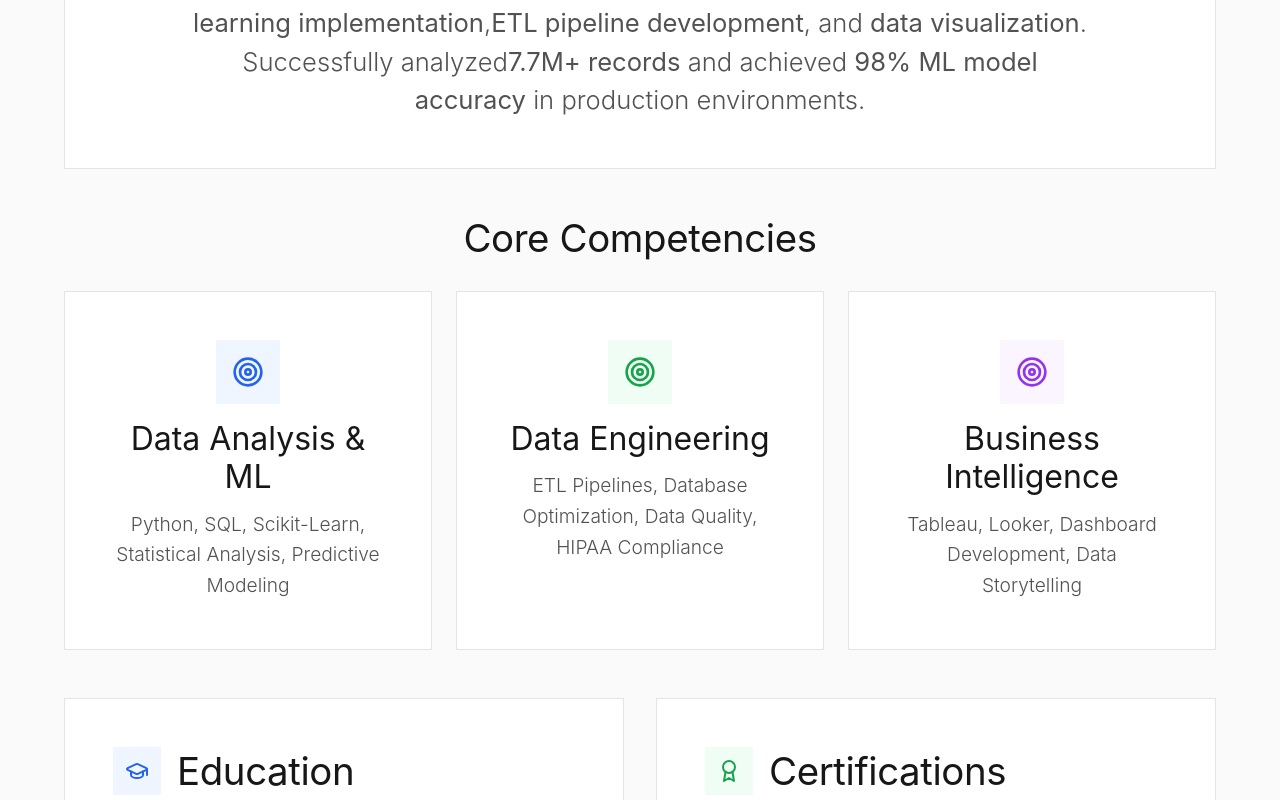
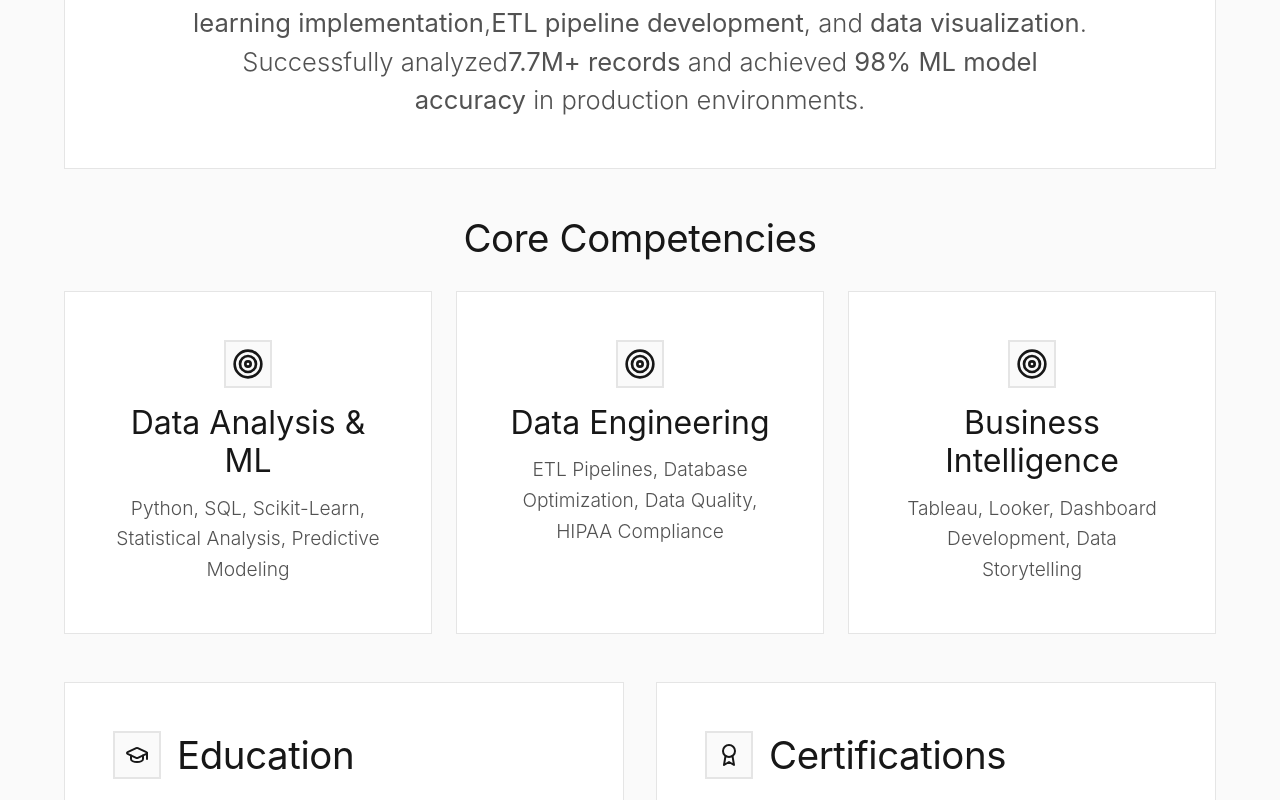
Before and after one commit to tzolkowski96/tobin_data_portfolio_website, a React (Vite) app: page / in a window 1280 px wide. Shown: the part 2000-2800 px from the top of the page. Built offline with nearby package versions, Linux system fonts and the light colour scheme.

Commit message:
Colorless Black and White Minimalist Design

```diff
--- a/src/components/About.tsx
+++ b/src/components/About.tsx
@@ -37,24 +37,24 @@ const About: React.FC = () => {
           <h3 className="heading-2 text-gray-900 dark:text-white mb-8 text-center">Core Competencies</h3>
           <div className="grid md:grid-cols-3 gap-6">
             <div className="minimal-card text-center">
-              <div className="w-16 h-16 mx-auto mb-4 bg-blue-50 dark:bg-blue-900/20 flex items-center justify-center">
-                <Target size={32} className="text-blue-600 dark:text-blue-400" />
+              <div className="icon-container mx-auto mb-4">
+                <Target size={32} className="text-gray-900 dark:text-white" />
               </div>
               <h4 className="heading-3 text-gray-900 dark:text-white mb-3">Data Analysis & ML</h4>
               <p className="body-regular">Python, SQL, Scikit-Learn, Statistical Analysis, Predictive Modeling</p>
             </div>
 
             <div className="minimal-card text-center">
-              <div className="w-16 h-16 mx-auto mb-4 bg-green-50 dark:bg-green-900/20 flex items-center justify-center">
-                <Target size={32} className="text-green-600 dark:text-green-400" />
+              <div className="icon-container mx-auto mb-4">
+                <Target size={32} className="text-gray-900 dark:text-white" />
               </div>
               <h4 className="heading-3 text-gray-900 dark:text-white mb-3">Data Engineering</h4>
               <p className="body-regular">ETL Pipelines, Database Optimization, Data Quality, HIPAA Compliance</p>
             </div>
 
             <div className="minimal-card text-center">
-              <div className="w-16 h-16 mx-auto mb-4 bg-purple-50 dark:bg-purple-900/20 flex items-center justify-center">
-                <Target size={32} className="text-purple-600 dark:text-purple-400" />
+              <div className="icon-container mx-auto mb-4">
+                <Target size={32} className="text-gray-900 dark:text-white" />
               </div>
               <h4 className="heading-3 text-gray-900 dark:text-white mb-3">Business Intelligence</h4>
               <p className="body-regular">Tableau, Looker, Dashboard Development, Data Storytelling</p>
@@ -68,21 +68,21 @@ const About: React.FC = () => {
           {/* Education */}
           <div className="minimal-card">
             <div className="flex items-center mb-6">
-              <div className="w-12 h-12 mr-4 bg-blue-50 dark:bg-blue-900/20 flex items-center justify-center">
-                <GraduationCap size={24} className="text-blue-600 dark:text-blue-400" />
+              <div className="icon-container mr-4">
+                <GraduationCap size={24} className="text-gray-900 dark:text-white" />
               </div>
               <h3 className="heading-2 text-gray-900 dark:text-white">Education</h3>
             </div>
 
             <div className="space-y-6">
-              <div className="border-l-4 border-blue-500 pl-6">
+              <div className="border-l-4 border-gray-900 dark:border-white pl-6">
                 <h4 className="heading-3 text-gray-900 dark:text-white mb-2">Master of Science</h4>
                 <p className="body-regular font-medium mb-1">Information Science</p>
                 <p className="body-small text-gray-600 dark:text-gray-400 mb-2">University of Wisconsin-Madison</p>
                 <p className="caption">Focus: Data Analytics, Machine Learning, Information Systems</p>
               </div>
 
-              <div className="border-l-4 border-gray-300 dark:border-gray-600 pl-6">
+              <div className="border-l-4 border-gray-400 dark:border-gray-600 pl-6">
                 <h4 className="heading-3 text-gray-900 dark:text-white mb-2">Bachelor of Arts</h4>
                 <p className="body-regular font-medium mb-1">International Studies</p>
                 <p className="body-small text-gray-600 dark:text-gray-400 mb-2">University of Wisconsin-Madison</p>
@@ -94,8 +94,8 @@ const About: React.FC = () => {
           {/* Certifications */}
           <div className="minimal-card">
             <div className="flex items-center mb-6">
-              <div className="w-12 h-12 mr-4 bg-green-50 dark:bg-green-900/20 flex items-center justify-center">
-                <Award size={24} className="text-green-600 dark:text-green-400" />
+              <div className="icon-container mr-4">
+                <Award size={24} className="text-gray-900 dark:text-white" />
               </div>
               <h3 className="heading-2 text-gray-900 dark:text-white">Certifications</h3>
             </div>
@@ -207,8 +207,8 @@ const About: React.FC = () => {
             aria-expanded={expandedSection === 'philosophy'}
           >
             <div className="flex items-center">
-              <div className="w-12 h-12 mr-4 bg-purple-50 dark:bg-purple-900/20 flex items-center justify-center">
-                <Lightbulb size={24} className="text-purple-600 dark:text-purple-400" />
+              <div className="icon-container mr-4">
+                <Lightbulb size={24} className="text-gray-900 dark:text-white" />
               </div>
               <h3 className="heading-2 text-gray-900 dark:text-white group-hover:text-gray-600 dark:group-hover:text-gray-300 transition-colors">
                 Professional Philosophy & Approach
@@ -224,7 +224,7 @@ const About: React.FC = () => {
 
           {expandedSection === 'philosophy' && (
             <div className="mt-8 pl-16 space-y-6 animate-slideUp">
-              <div className="p-6 bg-blue-50 dark:bg-blue-900/10 border-l-4 border-blue-500">
+              <div className="p-6 bg-secondary border-l-4 border-primary">
                 <p className="body-large italic mb-4">
                   "I believe in continuous learning and practical application. Each project represents both
                   a learning opportunity and a chance to solve real-world problems with data."
@@ -250,7 +250,7 @@ const About: React.FC = () => {
                 </div>
               </div>
 
-              <div className="p-6 bg-gray-50 dark:bg-gray-800/50">
+              <div className="p-6 bg-secondary">
                 <h4 className="heading-3 text-gray-900 dark:text-white mb-4">Current Learning Focus</h4>
                 <div className="grid md:grid-cols-2 gap-4">
                   <div>
--- a/src/index.css
+++ b/src/index.css
@@ -110,7 +110,7 @@ html.dark .caption {
   color: #737373;
 }
 
-/* Section backgrounds for dynamic contrast */
+/* Section backgrounds for dynamic contrast - BLACK AND WHITE ONLY */
 .section-light {
   background-color: #FFFFFF;
   color: #000000;
@@ -179,7 +179,7 @@ html.dark .section-gray {
   padding: 0 clamp(1rem, 4vw, 2rem);
 }
 
-/* Clean focus states */
+/* Clean focus states - BLACK AND WHITE */
 :focus {
   outline: 2px solid #000000;
   outline-offset: 4px;
@@ -216,7 +216,7 @@ html.dark :focus {
   }
 }
 
-/* Minimal card design */
+/* Minimal card design - BLACK AND WHITE */
 .minimal-card {
   background-color: #FFFFFF;
   border: 1px solid #E5E5E5;
@@ -237,7 +237,7 @@ html.dark .minimal-card:hover {
   border-color: #555555;
 }
 
-/* Large button styles */
+/* Large button styles - BLACK AND WHITE */
 .btn-large {
   background-color: #000000;
   color: #FFFFFF;
@@ -305,7 +305,7 @@ html.dark .profile-large {
   box-shadow: 0 8px 32px rgba(255, 255, 255, 0.1);
 }
 
-/* Skills progress bars */
+/* Skills progress bars - BLACK AND WHITE */
 .progress-track-large {
   background-color: #F5F5F5;
   height: 4px;
@@ -327,7 +327,7 @@ html.dark .progress-bar-large {
   background-color: #FFFFFF;
 }
 
-/* Form styles */
+/* Form styles - BLACK AND WHITE */
 .form-input-large {
   width: 100%;
   padding: clamp(1rem, 2vw, 1.5rem);
@@ -345,7 +345,7 @@ html.dark .progress-bar-large {
 }
 
 .form-input-large.error {
-  border-color: #DC2626;
+  border-color: #000000;
 }
 
 html.dark .form-input-large {
@@ -355,6 +355,10 @@ html.dark .form-input-large {
 }
 
 html.dark .form-input-large:focus {
+  border-color: #FFFFFF;
+}
+
+html.dark .form-input-large.error {
   border-color: #FFFFFF;
 }
 
@@ -390,7 +394,12 @@ html.dark .form-label-large {
   top: 0;
 }
 
-/* Tags */
+html.dark .skip-to-content {
+  background: #FFFFFF;
+  color: #000000;
+}
+
+/* Tags - BLACK AND WHITE */
 .tag-large {
   background-color: #F5F5F5;
   color: #737373;
@@ -410,12 +419,42 @@ html.dark .tag-large {
   border-color: #333333;
 }
 
+/* Status indicators - BLACK AND WHITE */
+.status-available {
+  background-color: #F5F5F5;
+  color: #000000;
+  border: 2px solid #E5E5E5;
+}
+
+html.dark .status-available {
+  background-color: #1A1A1A;
+  color: #FFFFFF;
+  border-color: #333333;
+}
+
+.status-dot {
+  width: 0.75rem;
+  height: 0.75rem;
+  background-color: #000000;
+  border-radius: 50%;
+  animation: pulse 2s infinite;
+}
+
+html.dark .status-dot {
+  background-color: #FFFFFF;
+}
+
+@keyframes pulse {
+  0%, 100% { opacity: 1; }
+  50% { opacity: 0.3; }
+}
+
 /* Section styles */
 section {
   scroll-margin-top: 5rem;
 }
 
-/* Mobile menu */
+/* Mobile menu - BLACK AND WHITE */
 #mobile-menu {
   background-color: #FFFFFF;
   border-left: 2px solid #E5E5E5;
@@ -426,7 +465,7 @@ html.dark #mobile-menu {
   border-left-color: #333333;
 }
 
-/* Large project cards */
+/* Large project cards - BLACK AND WHITE */
 .project-card-large {
   border: 2px solid #E5E5E5;
   padding: clamp(2rem, 4vw, 3rem);
@@ -526,7 +565,38 @@ html.dark .project-card-large::before {
 .btn-outline:hover::before {
   left: 100%;
 }
-/* Dark mode overrides */
+
+html.dark .btn-large::before,
+html.dark .btn-outline::before {
+  background: linear-gradient(90deg, transparent, rgba(0,0,0,0.2), transparent);
+}
+
+/* Form validation states - BLACK AND WHITE */
+.form-success {
+  background-color: #F5F5F5;
+  color: #000000;
+  border: 2px solid #CCCCCC;
+}
+
+.form-error {
+  background-color: #F5F5F5;
+  color: #000000;
+  border: 2px solid #000000;
+}
+
+html.dark .form-success {
+  background-color: #1A1A1A;
+  color: #FFFFFF;
+  border-color: #555555;
+}
+
+html.dark .form-error {
+  background-color: #1A1A1A;
+  color: #FFFFFF;
+  border-color: #FFFFFF;
+}
+
+/* Dark mode overrides - ensure proper contrast */
 html.dark .section-light .body-large,
 html.dark .section-light .body-regular,
 html.dark .section-light .body-small {
@@ -559,7 +629,7 @@ html.dark .section-dark .caption {
   }
 }
 
-/* Scrollbar */
+/* Scrollbar - BLACK AND WHITE */
 ::-webkit-scrollbar {
   width: 8px;
 }
@@ -596,3 +666,131 @@ html.dark ::-webkit-scrollbar-thumb {
     display: none !important;
   }
 }
+
+/* Additional utility classes for black and white design */
+.text-primary {
+  color: #000000;
+}
+
+.text-secondary {
+  color: #737373;
+}
+
+.bg-primary {
+  background-color: #000000;
+}
+
+.bg-secondary {
+  background-color: #F5F5F5;
+}
+
+.border-primary {
+  border-color: #000000;
+}
+
+.border-secondary {
+  border-color: #E5E5E5;
+}
+
+html.dark .text-primary {
+  color: #FFFFFF;
+}
+
+html.dark .text-secondary {
+  color: #A3A3A3;
+}
+
+html.dark .bg-primary {
+  background-color: #FFFFFF;
+}
+
+html.dark .bg-secondary {
+  background-color: #1A1A1A;
+}
+
+html.dark .border-primary {
+  border-color: #FFFFFF;
+}
+
+html.dark .border-secondary {
+  border-color: #333333;
+}
+
+/* Icon containers for maintaining visual hierarchy without color */
+.icon-container {
+  width: 3rem;
+  height: 3rem;
+  border: 2px solid #E5E5E5;
+  display: flex;
+  align-items: center;
+  justify-content: center;
+  background-color: #FAFAFA;
+}
+
+html.dark .icon-container {
+  border-color: #333333;
+  background-color: #1A1A1A;
+}
+
+/* Remove all colored elements and ensure black/white contrast */
+* {
+  /* Force all colors to be black, white, or gray variants */
+  border-color: currentColor;
+}
+
+/* Ensure all interactive elements have proper black/white states */
+button:hover,
+a:hover,
+.interactive:hover {
+  opacity: 0.8;
+  transition: opacity 0.3s ease;
+}
+
+/* Override any remaining color classes */
+.text-blue-600,
+.text-blue-400,
+.text-green-600,
+.text-green-400,
+.text-purple-600,
+.text-purple-400,
+.text-indigo-600,
+.text-indigo-400,
+.text-red-600,
+.text-red-400,
+.text-yellow-600,
+.text-yellow-400 {
+  color: #000000 !important;
+}
+
+html.dark .text-blue-600,
+html.dark .text-blue-400,
+html.dark .text-green-600,
+html.dark .text-green-400,
+html.dark .text-purple-600,
+html.dark .text-purple-400,
+html.dark .text-indigo-600,
+html.dark .text-indigo-400,
+html.dark .text-red-600,
+html.dark .text-red-400,
+html.dark .text-yellow-600,
+html.dark .text-yellow-400 {
+  color: #FFFFFF !important;
+}
+
+.bg-blue-50,
+.bg-green-50,
+.bg-purple-50,
+.bg-indigo-50,
+.bg-red-50,
+.bg-yellow-50 {
+  background-color: #F5F5F5 !important;
+}
+
+html.dark .bg-blue-50,
+html.dark .bg-green-50,
+html.dark .bg-purple-50,
+html.dark .bg-indigo-50,
+html.dark .bg-red-50,
+html.dark .bg-yellow-50 {
+  background-color: #1A1A1A !important;
+}
--- a/tailwind.config.js
+++ b/tailwind.config.js
@@ -5,6 +5,7 @@ export default {
   theme: {
     extend: {
       colors: {
+        // Restrict to only black, white, and gray variants
         gray: {
           50: '#FAFAFA',
           100: '#F5F5F5',
@@ -17,6 +18,105 @@ export default {
           800: '#262626',
           900: '#171717',
         },
+        // Override all other colors to black/white/gray
+        blue: {
+          50: '#FAFAFA',
+          100: '#F5F5F5',
+          200: '#E5E5E5',
+          300: '#D4D4D4',
+          400: '#A3A3A3',
+          500: '#737373',
+          600: '#000000',
+          700: '#000000',
+          800: '#000000',
+          900: '#000000',
+        },
+        green: {
+          50: '#FAFAFA',
+          100: '#F5F5F5',
+          200: '#E5E5E5',
+          300: '#D4D4D4',
+          400: '#A3A3A3',
+          500: '#737373',
+          600: '#000000',
+          700: '#000000',
+          800: '#000000',
+          900: '#000000',
+        },
+        red: {
+          50: '#FAFAFA',
+          100: '#F5F5F5',
+          200: '#E5E5E5',
+          300: '#D4D4D4',
+          400: '#A3A3A3',
+          500: '#737373',
+          600: '#000000',
+          700: '#000000',
+          800: '#000000',
+          900: '#000000',
+        },
+        indigo: {
+          50: '#FAFAFA',
+          100: '#F5F5F5',
+          200: '#E5E5E5',
+          300: '#D4D4D4',
+          400: '#A3A3A3',
+          500: '#737373',
+          600: '#000000',
+          700: '#000000',
+          800: '#000000',
+          900: '#000000',
+        },
+        purple: {
+          50: '#FAFAFA',
+          100: '#F5F5F5',
+          200: '#E5E5E5',
+          300: '#D4D4D4',
+          400: '#A3A3A3',
+          500: '#737373',
+          600: '#000000',
+          700: '#000000',
+          800: '#000000',
+          900: '#000000',
+        },
+        yellow: {
+          50: '#FAFAFA',
+          100: '#F5F5F5',
+          200: '#E5E5E5',
+          300: '#D4D4D4',
+          400: '#A3A3A3',
+          500: '#737373',
+          600: '#000000',
+          700: '#000000',
+          800: '#000000',
+          900: '#000000',
+        },
+        teal: {
+          50: '#FAFAFA',
+          100: '#F5F5F5',
+          200: '#E5E5E5',
+          300: '#D4D4D4',
+          400: '#A3A3A3',
+          500: '#737373',
+          600: '#000000',
+          700: '#000000',
+          800: '#000000',
+          900: '#000000',
+        },
+        orange: {
+          50: '#FAFAFA',
+          100: '#F5F5F5',
+          200: '#E5E5E5',
+          300: '#D4D4D4',
+          400: '#A3A3A3',
+          500: '#737373',
+          600: '#000000',
+          700: '#000000',
+          800: '#000000',
+          900: '#000000',
+        },
+        black: '#000000',
+        white: '#FFFFFF',
       },
       fontFamily: {
         'sans': ['Inter', 'system-ui', '-apple-system', 'sans-serif'],
```
Also changed, not shown: src/components/Contact.tsx (+9 -9 lines), src/components/Hero.tsx (+9 -9 lines).
